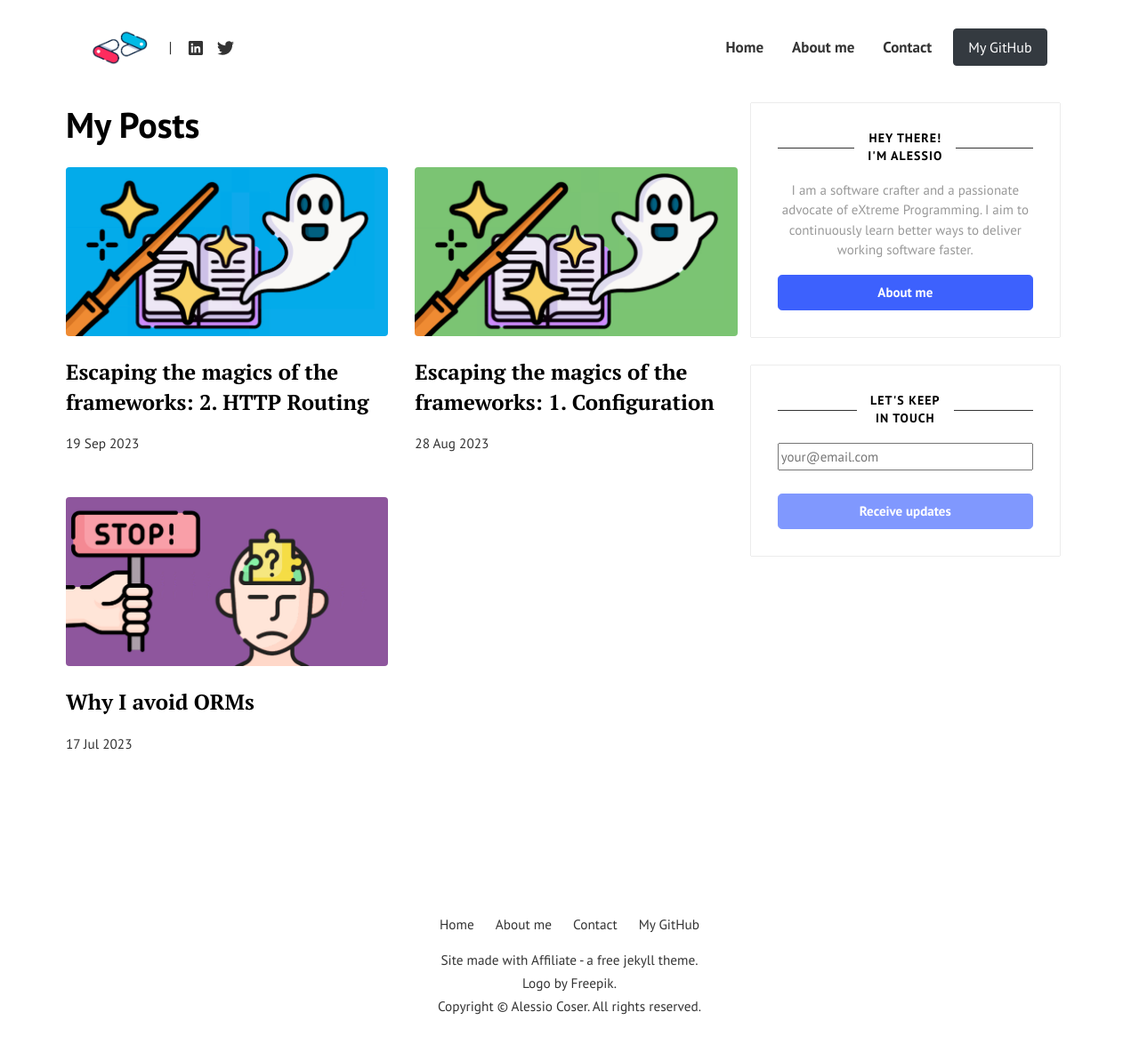
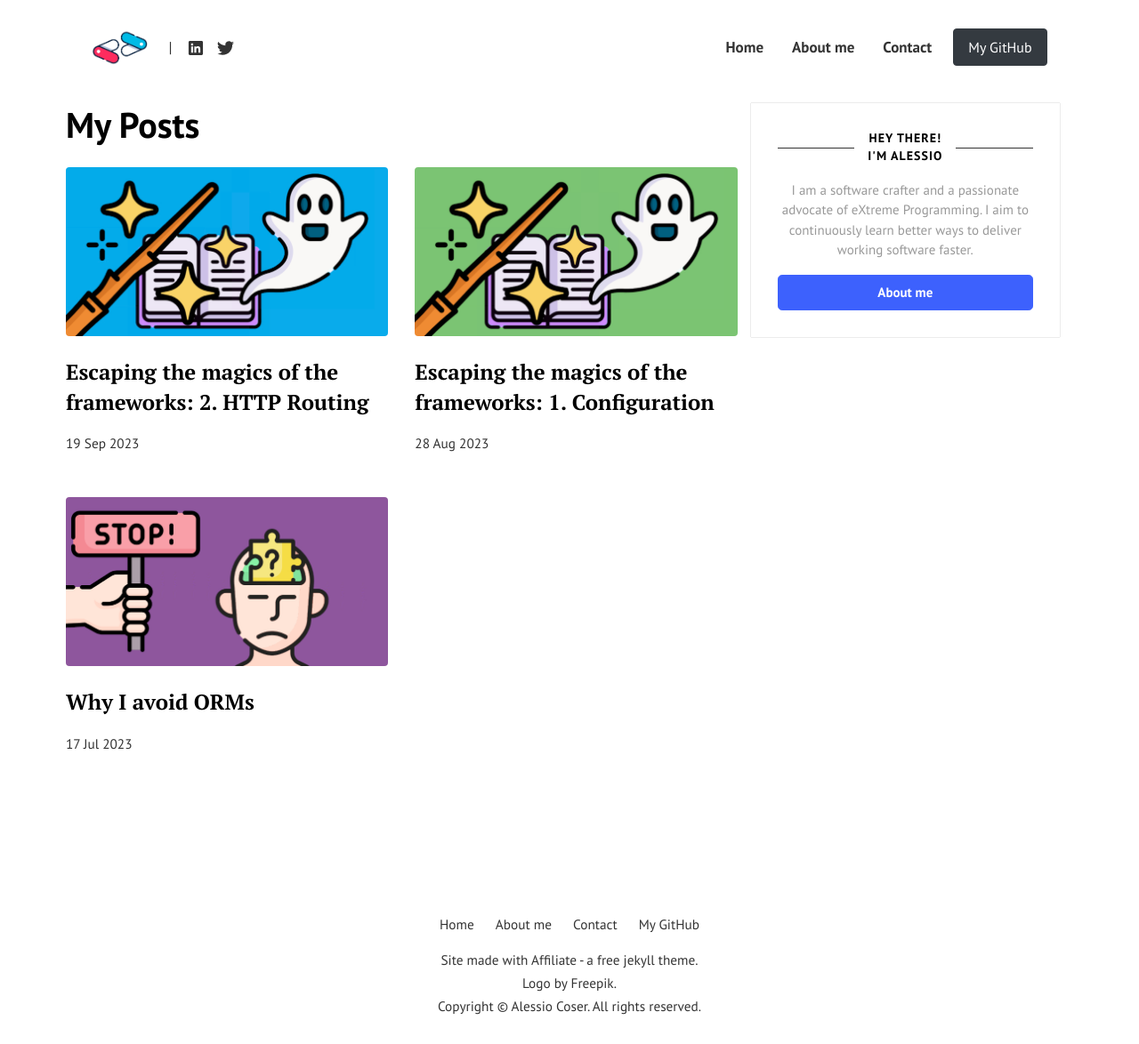
Before and after one commit to AlessioCoser/alessiocoser.github.io, a Jekyll site: the page built from index.html, in a window 1280 px wide and 1174 px high. Shown: the whole window at 89% size. Built offline with Jekyll 4.4.1, drawn with Linux system fonts in a browser that asks for light colours; the list of posts is cut into pages by our own code; part of the change alters nothing that is shown.

Commit message:
Revert "add keep in touch section"
This reverts commit 35dd5eaebcacbda002a81175cb119704a33f41c2.

```diff
--- a/_includes/mailing-list.html
+++ /dev/null
@@ -1,46 +0,0 @@
-<h5><span>Let's keep<br />in touch</span></h5>
-<div id="keep-in-touch">
-  <input id="keep-in-touch-email" type="email" placeholder="your@email.com"/>
-  <br /><br />
-  <button id="keep-in-touch-button" disabled="disabled" type="button" style="font-size: 15px" class="btn btn-primary text-white btn-lg px-2 py-2 col-sm-12 font-weight-bold">Receive updates</button>
-
-  <script>
-    {% if jekyll.environment != "production" %}
-      function plausible(event, props) { console.log(`Fired Plausible Event '${event}' with ${JSON.stringify(props)}`)}
-    {% endif %}
-    var emailButton = document.getElementById('keep-in-touch-button')
-    var emailInput = document.getElementById('keep-in-touch-email')
-
-    function clearKeepInTouchEmail() {
-      emailButton.className = emailButton.className.split('btn-success').join('btn-primary')
-      emailButton.innerHTML = 'Receive updates'
-    }
-
-    function emailIsValid(email) {
-      return String(email)
-        .toLowerCase()
-        .match(/^(([^<>()[\]\\.,;:\s@"]+(\.[^<>()[\]\\.,;:\s@"]+)*)|.(".+"))@((\[[0-9]{1,3}\.[0-9]{1,3}\.[0-9]{1,3}\.[0-9]{1,3}\])|(([a-zA-Z\-0-9]+\.)+[a-zA-Z]{2,}))$/)
-    }
-
-    function onKeepInTouchEmailChange(e) {
-      if (emailIsValid(e.target.value)) {
-        emailButton.disabled = false
-      } else {
-        emailButton.disabled = true
-      }
-    }
-
-    function onKeepInTouchButtonClick(e) {
-      emailButton.disabled = true
-      plausible('KeepInTouch', {props: { email: emailInput.value }})
-      emailInput.value = ''
-      emailButton.className = emailButton.className.split('btn-primary').join('btn-success')
-      emailButton.innerHTML = 'Thank you!'
-      setTimeout(clearKeepInTouchEmail, 2000)
-    }
-
-    emailButton.addEventListener('click', onKeepInTouchButtonClick)
-    emailInput.addEventListener('change', onKeepInTouchEmailChange)
-    emailInput.addEventListener('keyup', onKeepInTouchEmailChange)
-  </script>
-</div>
--- a/_includes/sidebar.html
+++ b/_includes/sidebar.html
@@ -2,8 +2,4 @@
     <div class="sidebar-section">
         {% include myself.html %}
     </div>
-
-    <div class="sidebar-section">
-      {% include mailing-list.html %}
-    </div>
 </div>
--- a/_layouts/default.html
+++ b/_layouts/default.html
@@ -17,7 +17,7 @@
 <!-- custom CSS end-->
 
 {% if jekyll.environment == "production" %}
-<script defer data-domain="alessiocoser.com" src="https://analytics.alessiocoser.com/js/script.outbound-links.tagged-events.js"></script>
+<script defer data-domain="alessiocoser.com" src="https://analytics.alessiocoser.com/js/script.outbound-links.js"></script>
 {% endif %}
 
 </head>
--- a/assets/css/theme.scss
+++ b/assets/css/theme.scss
@@ -561,7 +561,7 @@ background-color: #fff;
     line-height: 1.5;
     text-align: center;
 }
-.sidebar input {width:100%;}
+.sidebar #myself input {width:100%;}
 .sidebar #myself .mc-field-group {width:100% !important;}
 #myself .mc-field-group input {text-indent: 5% !important;}
 #myself {font-family:inherit !important;}
```
